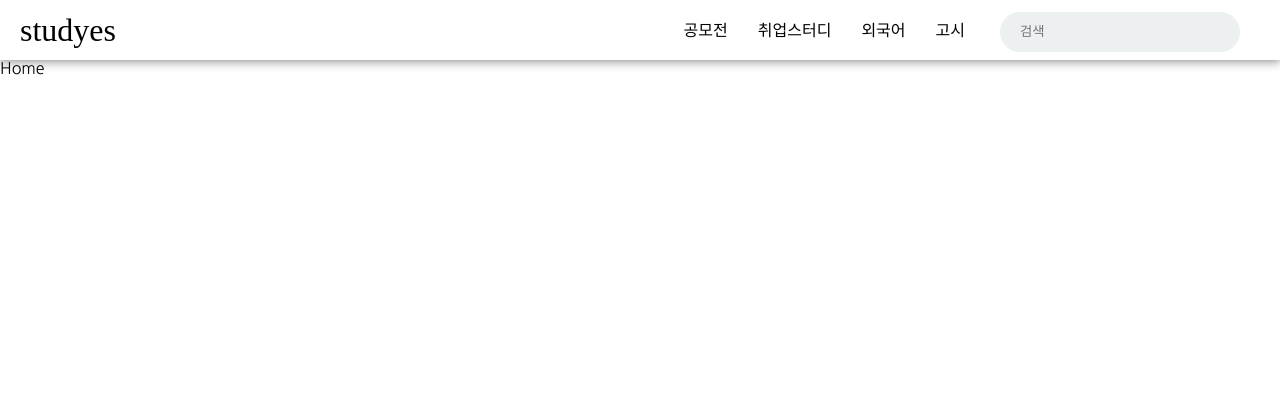
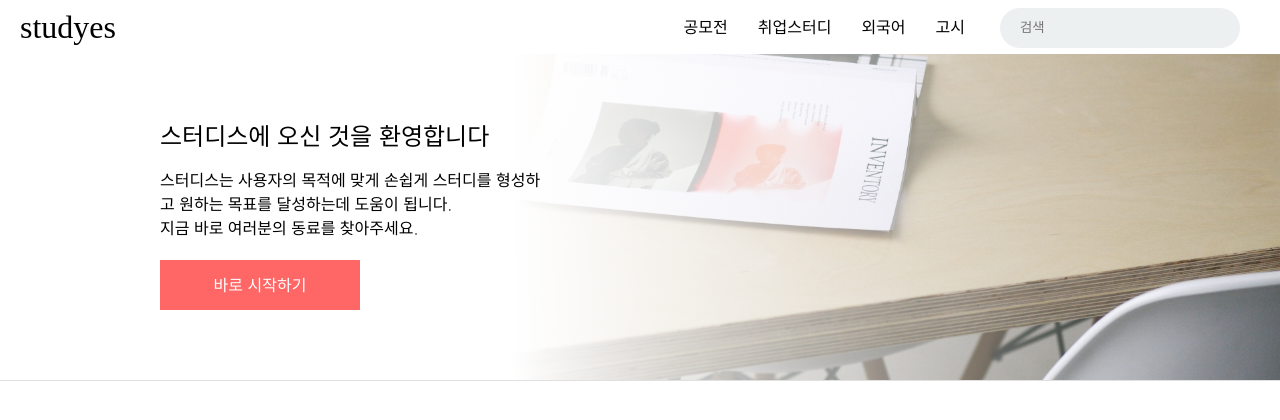
Before and after one commit to skyho31/studyes2.0web, a React (Create React App) app: page / in a window 1280 px wide. Shown: the top 420 px of the page. Built offline with nearby package versions, Linux system fonts and the light colour scheme; a web font is replaced by a local one.

Commit message:
home.js 작업 및 welcome란 추가

```diff
--- a/src/components/App/App.css
+++ b/src/components/App/App.css
@@ -8,3 +8,10 @@ body{
 	max-width: 1200px;
 	margin:auto;
 }
+
+.wrapper{
+	background-color: rgba(255,255,255,.3);
+	width:100%;
+	height: 100%;
+	padding:20px;
+}
--- a/src/components/Header/Header.css
+++ b/src/components/Header/Header.css
@@ -1,5 +1,5 @@
 header {
-	height:60px;
+	height:54px;
 	padding:0 20px;
 	box-shadow: 0 0 4px rgba(0,0,0,.14), 0 4px 8px rgba(0,0,0,.28);
 }
@@ -8,7 +8,7 @@ header {
 	font-family: 'Nanum Brush Script', cursive;
 	font-size:2em;
 	display: inline-block;
-	line-height: 60px;
+	line-height: 54px;
 }
 
 nav {
@@ -22,7 +22,7 @@ nav ul {
 
 nav li{
 	display: inline-block;
-	line-height: 60px;
+	line-height: 54px;
 	padding:0 10px;
 	margin:0 5px;
 	cursor: pointer
@@ -36,7 +36,7 @@ nav li:hover{
 .searchBar{
 	line-height: 40px;
 	float:right;
-	margin:10px 20px;
+	margin:6px 20px;
 
 
 }
--- a/src/components/Home/Home.css
+++ b/src/components/Home/Home.css
@@ -0,0 +1,73 @@
+.welcomeContainer {
+    width: 100%;
+    box-shadow: 0 1px 0 rgba(0, 0, 0, 0.12);
+    background-image: url('../../img/welcome.jpg');
+    background-size: cover;
+    background-position: center;
+}
+
+.welcomeFrame {
+    width: 960px;
+    margin: auto;
+    height: 100%;
+    padding: 50px 0;
+}
+
+.welcomeText {
+    width: 40%;
+}
+
+.welcomeText h2 {
+    font-size: 24px;
+    font-weight: 500;
+    margin-bottom: 20px;
+}
+
+.welcomeText h5{
+	line-height: 24px;
+	margin-bottom:20px;
+}
+
+.welcomeButton{
+	width:200px;
+	height:50px;
+	font-size:16px;
+	background-color: #ff6666;
+	color:white;
+	line-height: 50px;
+	border:none;
+	cursor: pointer;
+}
+
+.welcomeButton:hover{
+	background-color: black;
+	color:white;
+}
+
+.whiteCover {
+    background: -moz-linear-gradient(left, rgba(255, 255, 255, 1) 0%, rgba(255, 255, 255, 1) 40%, rgba(255, 255, 255, 0) 100%);
+    /* FF3.6-15 */
+    background: -webkit-linear-gradient(left, rgba(255, 255, 255, 1) 0%, rgba(255, 255, 255, 1) 40%, rgba(255, 255, 255, 0) 100%);
+    /* Chrome10-25,Safari5.1-6 */
+    background: linear-gradient(to right, rgba(255, 255, 255, 1) 0%, rgba(255, 255, 255, 1) 40%, rgba(255, 255, 255, 0) 100%);
+    /* W3C, IE10+, FF16+, Chrome26+, Opera12+, Safari7+ */
+    filter: progid: DXImageTransform.Microsoft.gradient( startColorstr='#ffffff', endColorstr='#00ffffff', GradientType=1);
+    /* IE6-9 */
+}
+
+.dawn {
+    /* Old browsers */
+    background: #b3cae5;
+    /* FF3.6+ */
+    background: -moz-linear-gradient(-45deg, #b3cae5 12%, #dbdde4 46%, #e4e3e4 70%, #f7ddbb 94%, #efcab2 100%);
+    /* Chrome,Safari4+ */
+    background: -webkit-gradient(linear, left top, right bottom, color-stop(12%, #b3cae5), color-stop(46%, #dbdde4), color-stop(70%, #e4e3e4), color-stop(94%, #f7ddbb), color-stop(100%, #efcab2));
+    /* Chrome10+,Safari5.1+ */
+    background: -webkit-linear-gradient(-45deg, #b3cae5 12%, #dbdde4 46%, #e4e3e4 70%, #f7ddbb 94%, #efcab2 100%);
+    /* Opera 11.10+ */
+    background: -o-linear-gradient(-45deg, #b3cae5 12%, #dbdde4 46%, #e4e3e4 70%, #f7ddbb 94%, #efcab2 100%);
+    /* IE10+ */
+    background: -ms-linear-gradient(-45deg, #b3cae5 12%, #dbdde4 46%, #e4e3e4 70%, #f7ddbb 94%, #efcab2 100%);
+    /* W3C */
+    background: linear-gradient(135deg, #b3cae5 12%, #dbdde4 46%, #e4e3e4 70%, #f7ddbb 94%, #efcab2 100%);
+}
--- a/src/components/Home/Home.js
+++ b/src/components/Home/Home.js
@@ -1,13 +1,35 @@
 import React, { Component } from 'react';
+import { Link } from 'react-router-dom';
+import './Home.css';
 
 class Home extends Component {
 	render(){
 		return(
 			<section>
-				<h2>Home</h2>
+				<Welcome />
 			</section>
 		)
 	}
 }
 
+class Welcome extends Component {
+	render(){
+		return(
+			<article className="welcomeContainer">
+				<div className="wrapper whiteCover">
+					<div className="welcomeFrame">
+						<div className="welcomeText">
+							<h2>스터디스에 오신 것을 환영합니다</h2>
+							<h5>스터디스는 사용자의 목적에 맞게 손쉽게 스터디를 형성하고 원하는 목표를 달성하는데 도움이 됩니다. <br/>
+								지금 바로 여러분의 동료를 찾아주세요.
+							</h5>
+						</div>
+						<button className="welcomeButton"><Link to="/start">바로 시작하기</Link></button>
+					</div>
+				</div>
+			</article>
+		)
+	}
+}
+
 export default Home;
```
Also changed, not shown: src/img/welcome.jpg (added).
